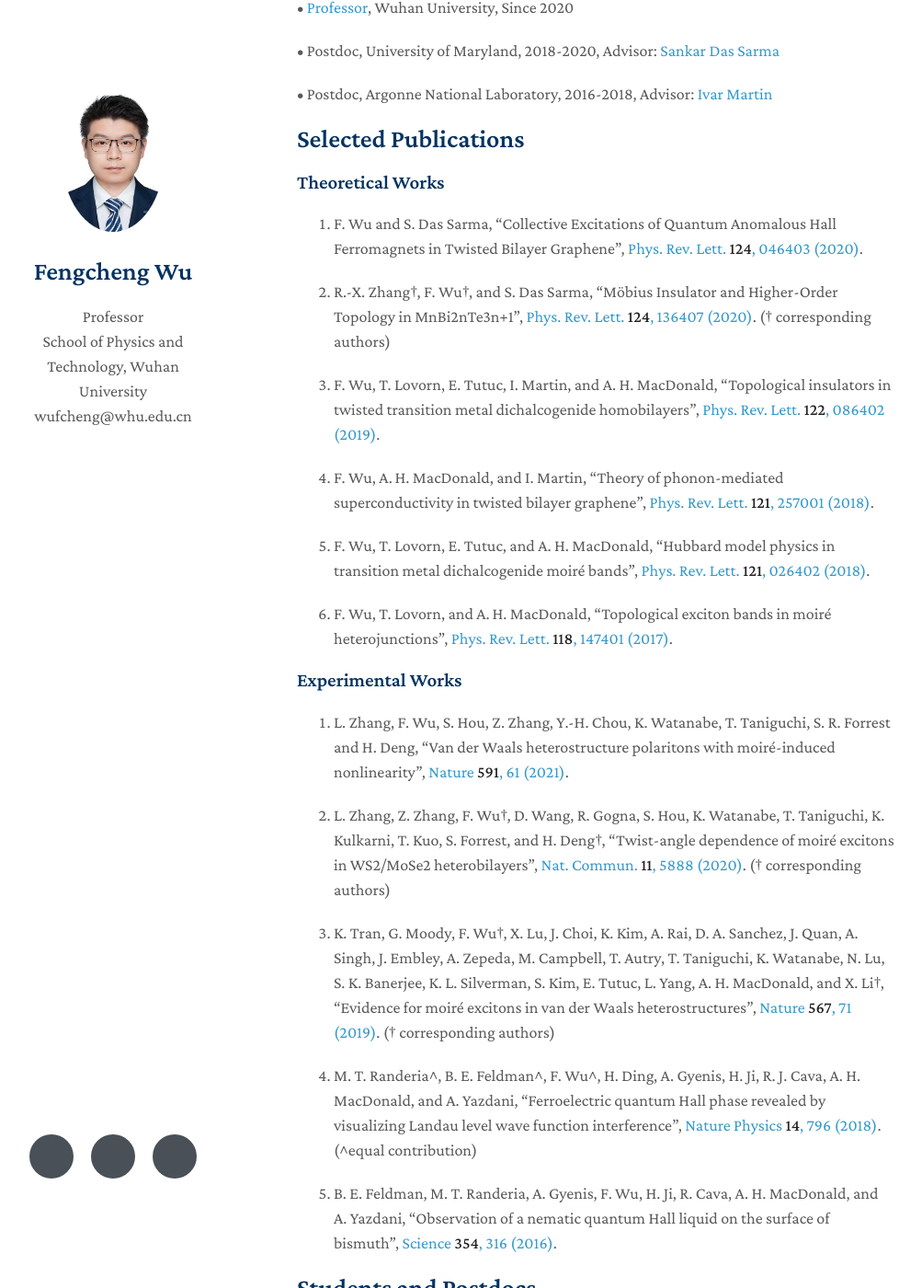
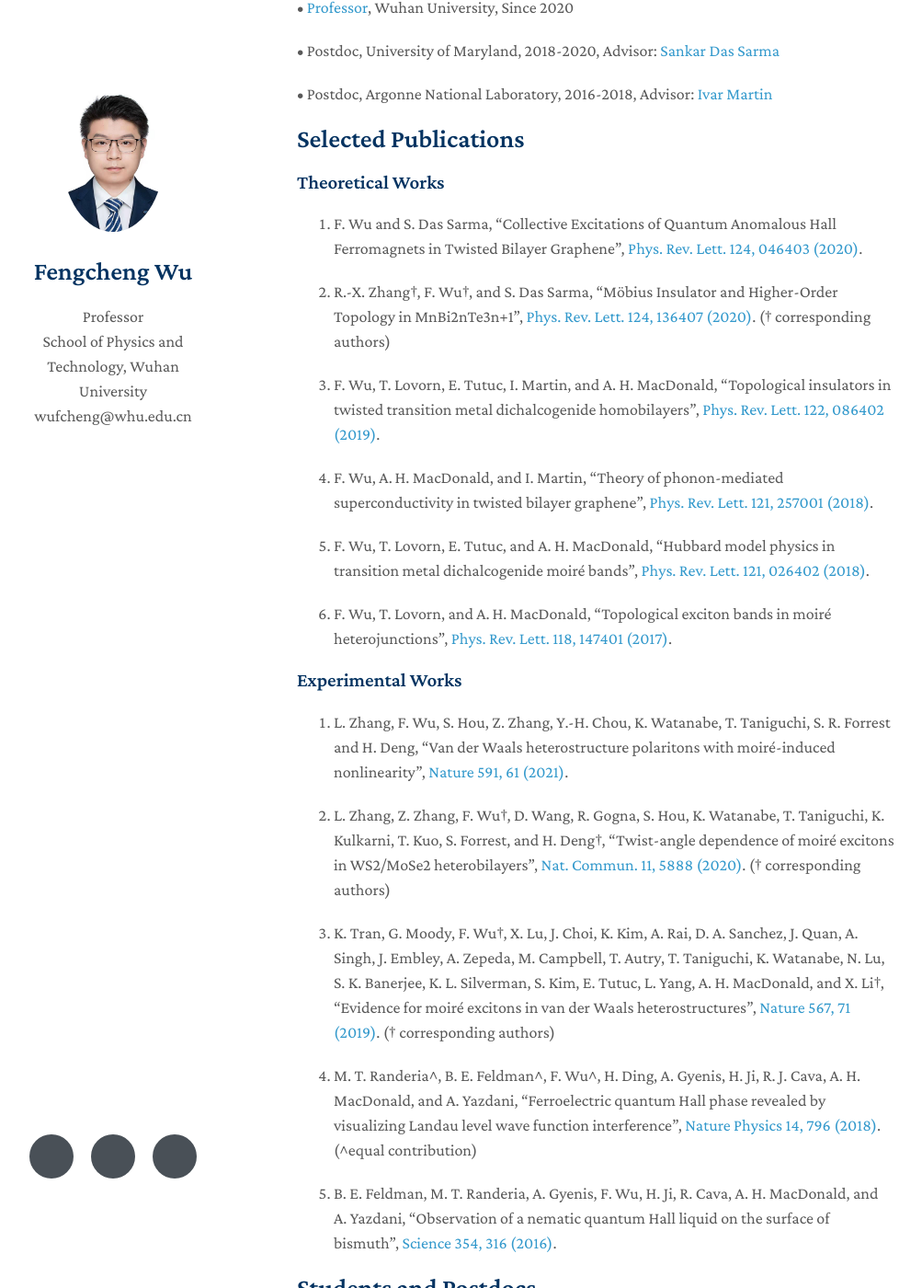
Before and after one commit to wufcheng/FengchengWu.github.io, a Jekyll site: the page built from index.md, in a window 1280 px wide and 1400 px high, scrolled down 1164 px. Shown: the whole window at 92% size, without its empty margins (147-1150 px from the left). Built offline with Jekyll 4.4.1, drawn with Linux system fonts in a browser that asks for light colours; nearby versions of some CDN libraries; a style sheet for code colours, icons or effects is not loaded; our own code applies the rules of GitHub Pages for plain Markdown files.

```diff
--- a/index.md
+++ b/index.md
@@ -53,30 +53,30 @@ see [PRL](https://journals.aps.org/prl/abstract/10.1103/PhysRevLett.123.237002)
 
 ### Theoretical Works
 
-1.	F. Wu and S. Das Sarma, "Collective Excitations of Quantum Anomalous Hall Ferromagnets in Twisted Bilayer Graphene", [Phys. Rev. Lett. **124**, 046403 (2020)](https://journals.aps.org/prl/abstract/10.1103/PhysRevLett.124.046403).
+1.	F. Wu and S. Das Sarma, "Collective Excitations of Quantum Anomalous Hall Ferromagnets in Twisted Bilayer Graphene", [Phys. Rev. Lett. 124, 046403 (2020)](https://journals.aps.org/prl/abstract/10.1103/PhysRevLett.124.046403).
 
-2.	R.-X. Zhang†, F. Wu†, and S. Das Sarma, "Möbius Insulator and Higher-Order Topology in MnBi2nTe3n+1", [Phys. Rev. Lett. **124**, 136407 (2020)](https://journals.aps.org/prl/abstract/10.1103/PhysRevLett.124.136407). († corresponding authors)
+2.	R.-X. Zhang†, F. Wu†, and S. Das Sarma, "Möbius Insulator and Higher-Order Topology in MnBi2nTe3n+1", [Phys. Rev. Lett. 124, 136407 (2020)](https://journals.aps.org/prl/abstract/10.1103/PhysRevLett.124.136407). († corresponding authors)
 
-3.	F. Wu, T. Lovorn, E. Tutuc, I. Martin, and A. H. MacDonald, "Topological insulators in twisted transition metal dichalcogenide homobilayers", [Phys. Rev. Lett. **122**, 086402 (2019)](https://journals.aps.org/prl/abstract/10.1103/PhysRevLett.122.086402).
+3.	F. Wu, T. Lovorn, E. Tutuc, I. Martin, and A. H. MacDonald, "Topological insulators in twisted transition metal dichalcogenide homobilayers", [Phys. Rev. Lett. 122, 086402 (2019)](https://journals.aps.org/prl/abstract/10.1103/PhysRevLett.122.086402).
 
-4.	F. Wu, A. H. MacDonald, and I. Martin, "Theory of phonon-mediated superconductivity in twisted bilayer graphene", [Phys. Rev. Lett. **121**, 257001 (2018)](https://journals.aps.org/prl/abstract/10.1103/PhysRevLett.121.257001).
+4.	F. Wu, A. H. MacDonald, and I. Martin, "Theory of phonon-mediated superconductivity in twisted bilayer graphene", [Phys. Rev. Lett. 121, 257001 (2018)](https://journals.aps.org/prl/abstract/10.1103/PhysRevLett.121.257001).
 
-5.	F. Wu, T. Lovorn, E. Tutuc, and A. H. MacDonald, "Hubbard model physics in transition metal dichalcogenide moiré bands", [Phys. Rev. Lett. **121**, 026402 (2018)](https://journals.aps.org/prl/abstract/10.1103/PhysRevLett.121.026402).
+5.	F. Wu, T. Lovorn, E. Tutuc, and A. H. MacDonald, "Hubbard model physics in transition metal dichalcogenide moiré bands", [Phys. Rev. Lett. 121, 026402 (2018)](https://journals.aps.org/prl/abstract/10.1103/PhysRevLett.121.026402).
 
-6.	F. Wu, T. Lovorn, and A. H. MacDonald, "Topological exciton bands in moiré heterojunctions", [Phys. Rev. Lett. **118**, 147401 (2017)](https://journals.aps.org/prl/abstract/10.1103/PhysRevLett.118.147401).
+6.	F. Wu, T. Lovorn, and A. H. MacDonald, "Topological exciton bands in moiré heterojunctions", [Phys. Rev. Lett. 118, 147401 (2017)](https://journals.aps.org/prl/abstract/10.1103/PhysRevLett.118.147401).
 
 
 ### Experimental Works
 
-1.	L. Zhang, F. Wu, S. Hou, Z. Zhang, Y.-H. Chou, K. Watanabe, T. Taniguchi, S. R. Forrest and H. Deng, "Van der Waals heterostructure polaritons with moiré-induced nonlinearity", [Nature **591**, 61 (2021)](https://www.nature.com/articles/s41586-021-03228-5).
+1.	L. Zhang, F. Wu, S. Hou, Z. Zhang, Y.-H. Chou, K. Watanabe, T. Taniguchi, S. R. Forrest and H. Deng, "Van der Waals heterostructure polaritons with moiré-induced nonlinearity", [Nature 591, 61 (2021)](https://www.nature.com/articles/s41586-021-03228-5).
 
-2.	L. Zhang, Z. Zhang, F. Wu†, D. Wang, R. Gogna, S. Hou, K. Watanabe, T. Taniguchi, K. Kulkarni, T. Kuo, S. Forrest, and H. Deng†, "Twist-angle dependence of moiré excitons in WS2/MoSe2 heterobilayers", [Nat. Commun. **11**, 5888 (2020)](https://www.nature.com/articles/s41467-020-19466-6). († corresponding authors)
+2.	L. Zhang, Z. Zhang, F. Wu†, D. Wang, R. Gogna, S. Hou, K. Watanabe, T. Taniguchi, K. Kulkarni, T. Kuo, S. Forrest, and H. Deng†, "Twist-angle dependence of moiré excitons in WS2/MoSe2 heterobilayers", [Nat. Commun. 11, 5888 (2020)](https://www.nature.com/articles/s41467-020-19466-6). († corresponding authors)
 
-3.	K. Tran, G. Moody, F. Wu†, X. Lu, J. Choi, K. Kim, A. Rai, D. A. Sanchez, J. Quan, A. Singh, J. Embley, A. Zepeda, M. Campbell, T. Autry, T. Taniguchi, K. Watanabe, N. Lu, S. K. Banerjee, K. L. Silverman, S. Kim, E. Tutuc, L. Yang, A. H. MacDonald, and X. Li†, "Evidence for moiré excitons in van der Waals heterostructures", [Nature **567**, 71 (2019)](https://www.nature.com/articles/s41586-019-0975-z). († corresponding authors)
+3.	K. Tran, G. Moody, F. Wu†, X. Lu, J. Choi, K. Kim, A. Rai, D. A. Sanchez, J. Quan, A. Singh, J. Embley, A. Zepeda, M. Campbell, T. Autry, T. Taniguchi, K. Watanabe, N. Lu, S. K. Banerjee, K. L. Silverman, S. Kim, E. Tutuc, L. Yang, A. H. MacDonald, and X. Li†, "Evidence for moiré excitons in van der Waals heterostructures", [Nature 567, 71 (2019)](https://www.nature.com/articles/s41586-019-0975-z). († corresponding authors)
 
-4.	M. T. Randeria^, B. E. Feldman^, F. Wu^, H. Ding, A. Gyenis, H. Ji, R. J. Cava, A. H. MacDonald, and A. Yazdani, "Ferroelectric quantum Hall phase revealed by visualizing Landau level wave function interference", [Nature Physics **14**, 796 (2018)](https://doi.org/10.1038/s41567-018-0148-2). (^equal contribution)
+4.	M. T. Randeria^, B. E. Feldman^, F. Wu^, H. Ding, A. Gyenis, H. Ji, R. J. Cava, A. H. MacDonald, and A. Yazdani, "Ferroelectric quantum Hall phase revealed by visualizing Landau level wave function interference", [Nature Physics 14, 796 (2018)](https://doi.org/10.1038/s41567-018-0148-2). (^equal contribution)
 
-5.	B. E. Feldman, M. T. Randeria, A. Gyenis, F. Wu, H. Ji, R. Cava, A. H. MacDonald, and A. Yazdani, "Observation of a nematic quantum Hall liquid on the surface of bismuth", [Science **354**, 316 (2016)](http://science.sciencemag.org/content/354/6310/316).
+5.	B. E. Feldman, M. T. Randeria, A. Gyenis, F. Wu, H. Ji, R. Cava, A. H. MacDonald, and A. Yazdani, "Observation of a nematic quantum Hall liquid on the surface of bismuth", [Science 354, 316 (2016)](http://science.sciencemag.org/content/354/6310/316).
 
 
 # Students and Postdocs
```
